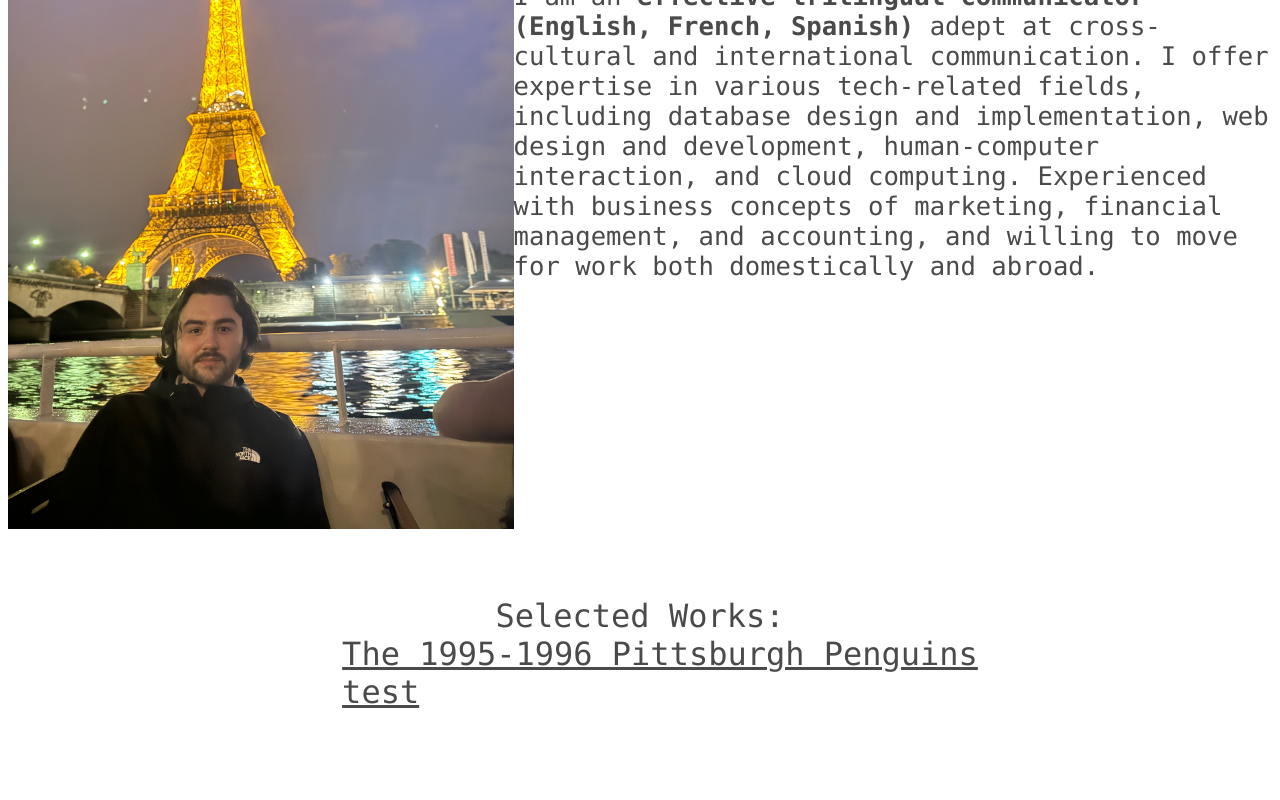
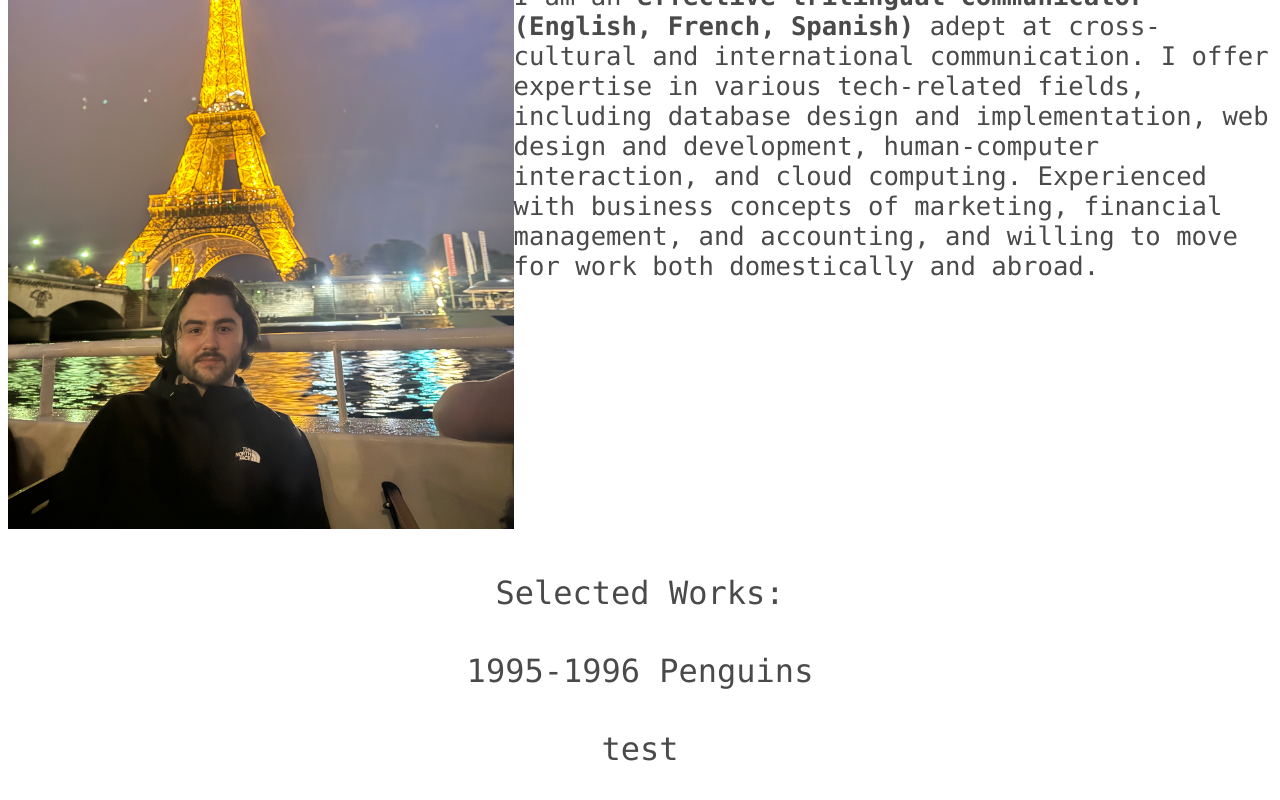
Before and after one commit to powerrgav/personal-website, an Angular app: page / in a window 1280 px wide. Shown: the part 430-1230 px from the top of the page. Built offline with nearby package versions, Linux system fonts and the light colour scheme.

Commit message:
Format selected works
- Made selected works appear in a column

```diff
--- a/src/app/home/home.css
+++ b/src/app/home/home.css
@@ -3,14 +3,9 @@
     font-family: "Consolas", monospace;
     color: #4A4A4A;
 }
-
-
-ul{
-    display: flex;
-    flex-direction: row;
+a{
     text-decoration: none;
 }
-
 
 .headerText{
     padding-top: 3%;
@@ -66,15 +61,18 @@ ul{
 /*
     Styling for showcased works
 */
-.showcasedWorksDiv{
-    display: flex;
-    flex-direction: column;
+.showcasedWorksWrapper{
+    margin-top: 40px;
+    margin-left: auto;
+    margin-right: auto;
     font-size: xx-large;
-    justify-content: center;
-    align-items: center;
-    padding-top: 5%;
+    text-align: center;
 }
 
+.showcasedWorkBlock{
+    display: block;
+    margin-top: 40px;
+}
 
 /*Color palette subject to change. Ink wash. Early ideas:
     #4A4A4A , #CBCBCB , #FFFFE3 , #6D8196
--- a/src/app/home/home.html
+++ b/src/app/home/home.html
@@ -24,15 +24,13 @@
 
         </div><!--End main image div-->
 
-        <div class="showcasedWorksDiv">
+        <div class="showcasedWorksWrapper">
             <p>Selected Works:</p>
-            <div>
-                <ul>
-                    <a href="https://github.com/powerrgav/96pens">The 1995-1996 Pittsburgh Penguins</a>
-                </ul>
-                <ul>
-                    <a href="/">test</a>
-                </ul>
+            <div class="showcasedWorkBlock">
+                <a href="https://github.com/powerrgav/96pens">1995-1996 Penguins</a>
+            </div>
+            <div class="showcasedWorkBlock">
+                <p>test</p>
             </div>
 
         </div>
```
Also changed, not shown: src/app/header/header.css (line endings or trailing spaces).
